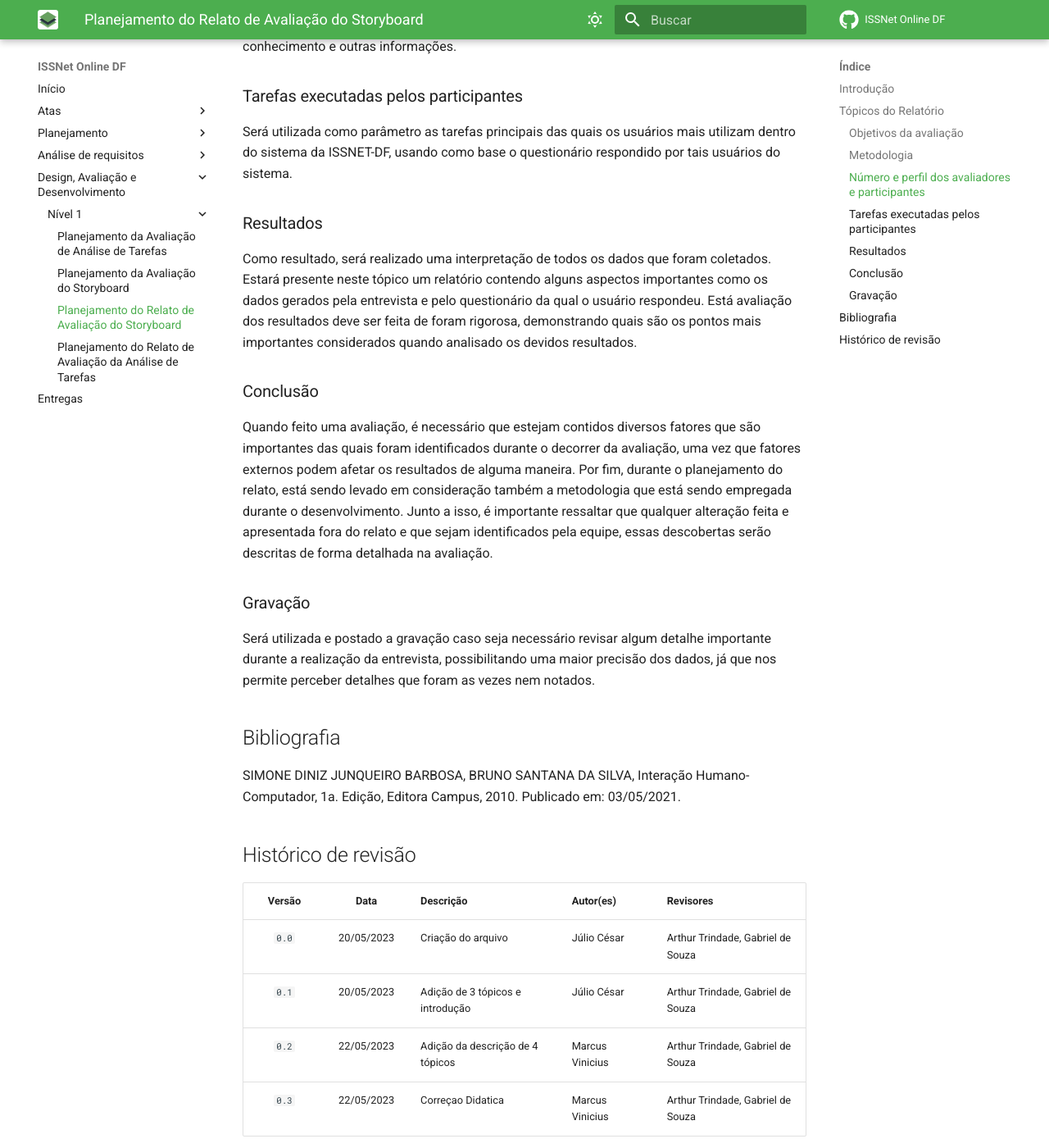
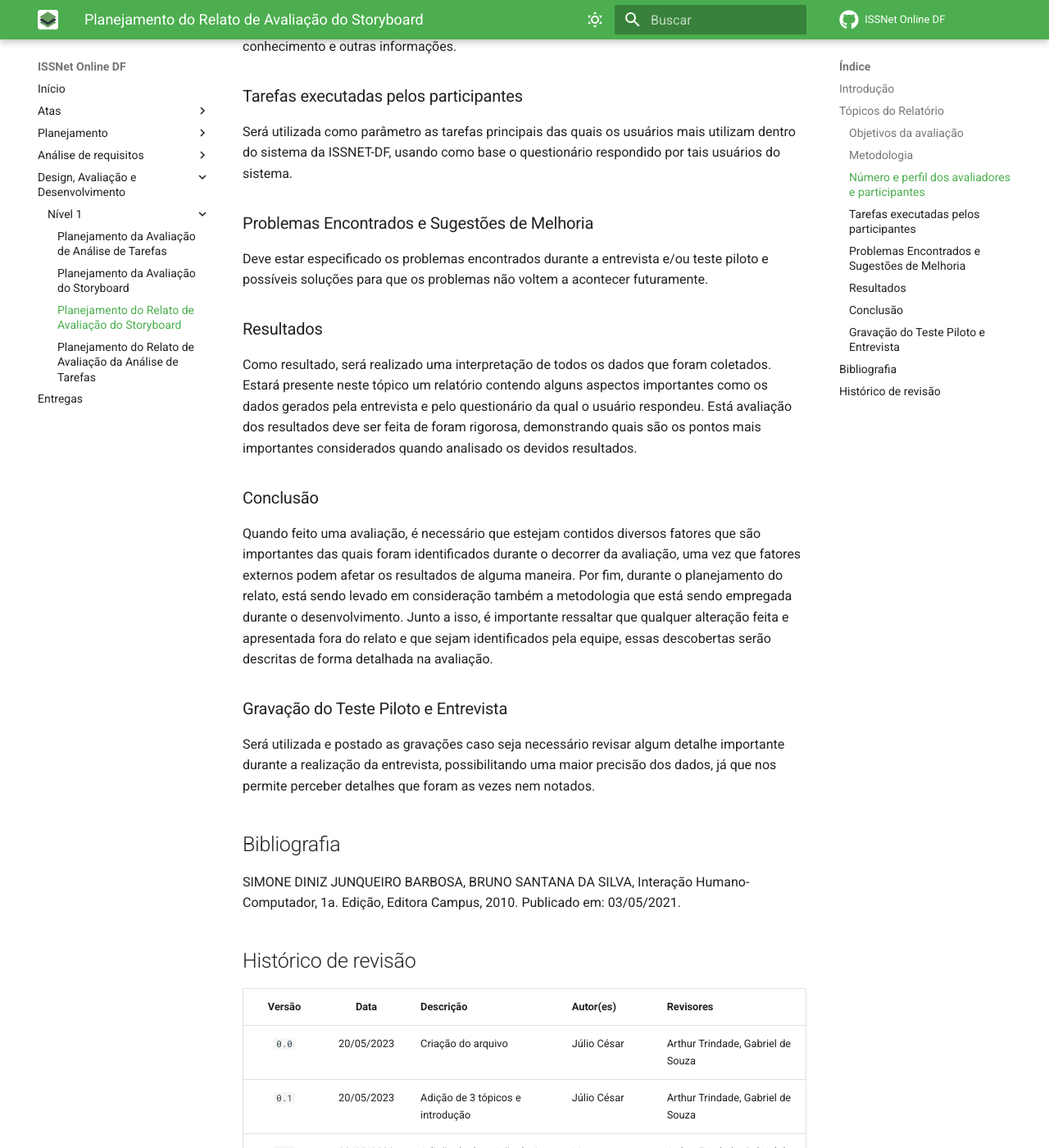
Before and after one commit to Interacao-Humano-Computador/2023.1-ISSNet, an MkDocs documentation site: the page built from gitpages/docs/design_avaliacao_desenvolvimento/nivel1/plan_relato_storyboard.md, in a window 1280 px wide and 1400 px high, scrolled down 777 px. Shown: the whole window at 82% size. Built offline with MkDocs 1.6.1 and Material for MkDocs 9.7.7, drawn with Linux system fonts in a browser that asks for light colours; comment, search, counter and statistics services are not loaded.

Commit message:
Adiciona problemas encontrados e teste piloto

```diff
--- a/gitpages/docs/design_avaliacao_desenvolvimento/nivel1/plan_relato_storyboard.md
+++ b/gitpages/docs/design_avaliacao_desenvolvimento/nivel1/plan_relato_storyboard.md
@@ -13,14 +13,17 @@ Precisa ser caracterizado o número de pessoas presentes na entrevista, a descri
 ### Tarefas executadas pelos participantes
 Será utilizada como parâmetro as tarefas principais das quais os usuários mais utilizam dentro do sistema da ISSNET-DF, usando como base o questionário respondido por tais usuários do sistema.
 
+### Problemas Encontrados e Sugestões de Melhoria
+Deve estar especificado os problemas encontrados durante a entrevista e/ou teste piloto e possíveis soluções para que os problemas não voltem a acontecer futuramente.
+
 ### Resultados
 Como resultado, será realizado uma interpretação de todos os dados que foram coletados. Estará presente neste tópico um relatório contendo alguns aspectos importantes como os dados gerados pela entrevista e pelo questionário da qual o usuário respondeu. Está avaliação dos resultados deve ser feita de foram rigorosa, demonstrando quais são os pontos mais importantes considerados quando analisado os devidos resultados.
 
 ### Conclusão
 Quando feito uma avaliação, é necessário que estejam contidos diversos fatores que são importantes das quais foram identificados durante o decorrer da avaliação, uma vez que fatores externos podem afetar os resultados de alguma maneira. Por fim, durante o planejamento do relato, está sendo levado em consideração também a metodologia que está sendo empregada durante o desenvolvimento. Junto a isso, é importante ressaltar que qualquer alteração feita e apresentada fora do relato e que sejam identificados pela equipe, essas descobertas serão descritas de forma detalhada na avaliação.
 
-### Gravação
-Será utilizada e postado a gravação caso seja necessário revisar algum detalhe importante durante a realização da entrevista, possibilitando uma maior precisão dos dados, já que nos permite perceber detalhes que foram as vezes nem notados.
+### Gravação do Teste Piloto e Entrevista
+Será utilizada e postado as gravações caso seja necessário revisar algum detalhe importante durante a realização da entrevista, possibilitando uma maior precisão dos dados, já que nos permite perceber detalhes que foram as vezes nem notados.
 
 <!-- ## Referências -->
 <!-- FONTES CITADAS UTILIZADAS PARA EMBASAR O TEXTO. REMOVER CASO NÃO HOUVER  -->
```
